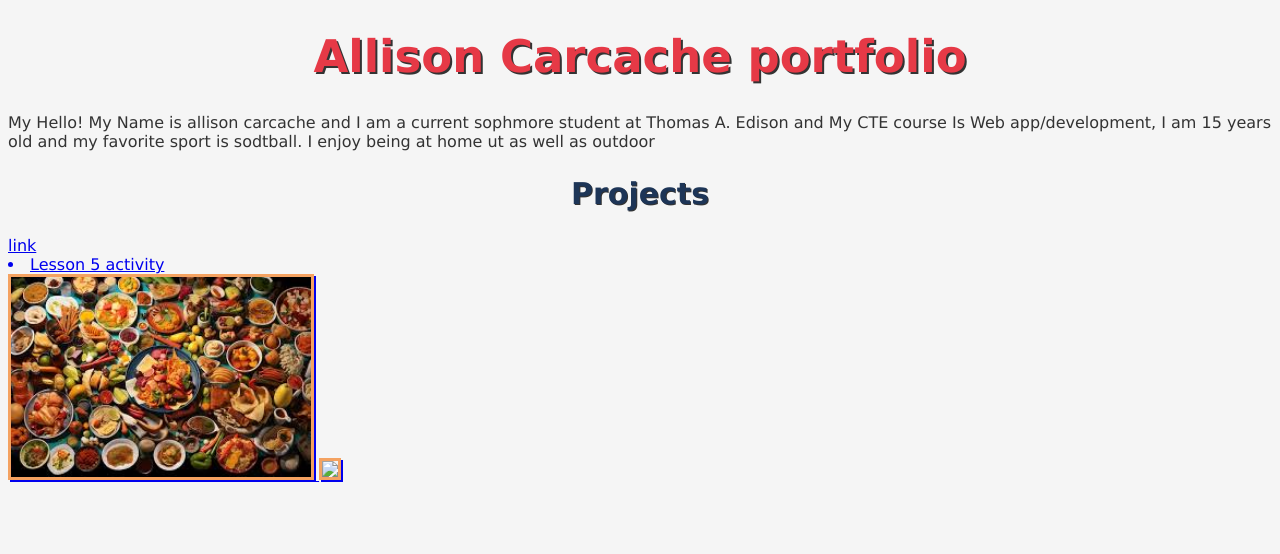
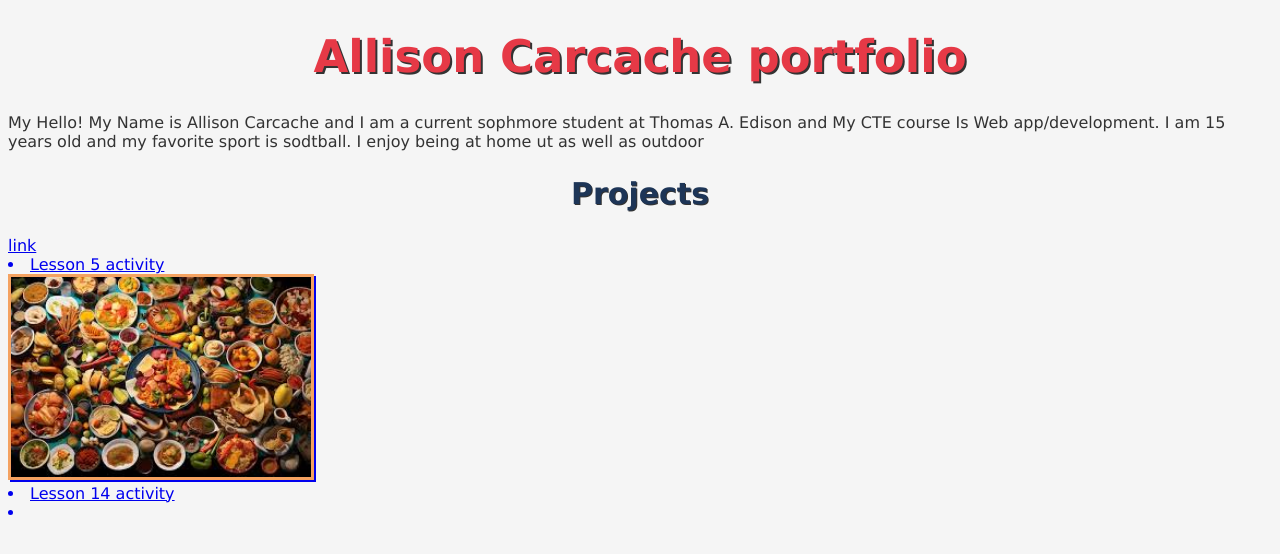
Before and after one commit to AllisonC7/sophmore_portfolio, a plain HTML site: page index.html in a window 1280 px wide. Drawn offline with Linux system fonts and the light colour scheme.

Commit message:
Update index.html

```diff
--- a/index.html
+++ b/index.html
@@ -7,13 +7,13 @@
 <body>
 
 <h1> Allison Carcache portfolio </h1>
-<p>My Hello! My Name is allison carcache and I am a current sophmore student at Thomas A. Edison and My CTE course Is Web app/development, I am 15 years old and my favorite sport is sodtball.
+<p>My Hello! My Name is Allison Carcache and I am a current sophmore student at Thomas A. Edison and My CTE course Is Web app/development. I am 15 years old and my favorite sport is sodtball.
 I enjoy being at home ut as well as outdoor</p>
 <h2> Projects </h2>
 <a href="lesson5_activity.html">link
 <li> Lesson 5 activity </li>
 
 <img src="download.jpg" alt="Food">
-<img src=
+<li> Lesson 14 activity <li></li>
 </body>
 </html>
```
